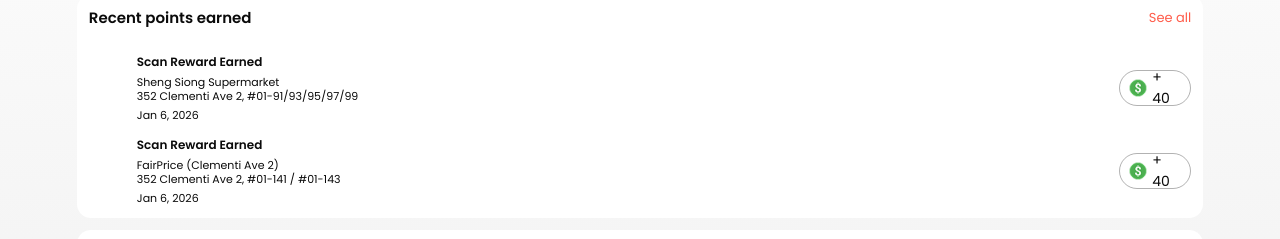
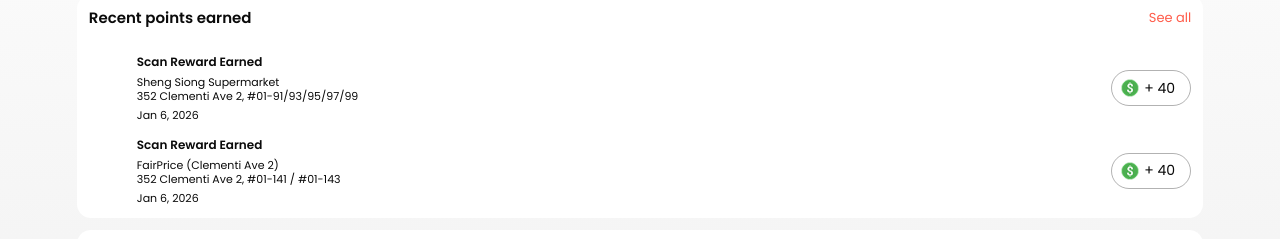
Before and after one commit to Koyonari/placemakers, a Next.js app: page /account in a window 1280 px wide. Shown: the part 257-496 px from the top of the page. Built offline with nearby package versions, Linux system fonts and the light colour scheme; some icons are missing.

Commit message:
feat:KILLLLLLLLLLLL

```diff
--- a/components/pointsearned.tsx
+++ b/components/pointsearned.tsx
@@ -67,15 +67,13 @@
                 <div className="font-poppins text-[11px]">{reward.date}</div>
               </div>
             </div>
-            <div className="border border-[#000000]/30 rounded-3xl p-2 flex flex-row items-center gap-1 max-w-18 min-w-18 h-9">
+            <div className="border border-[#000000]/30 rounded-3xl p-2 flex flex-row items-center gap-1 max-w-20 min-w-20 h-9">
               <img
                 src="points.png"
                 alt="points"
                 className="size-5 object-cover"
               />
-              <div className="font-poppins text-[14px]">
-                + {reward.points}
-              </div>
+              <div className="font-poppins text-[14px]">+ {reward.points}</div>
             </div>
           </div>
         ))}
```
